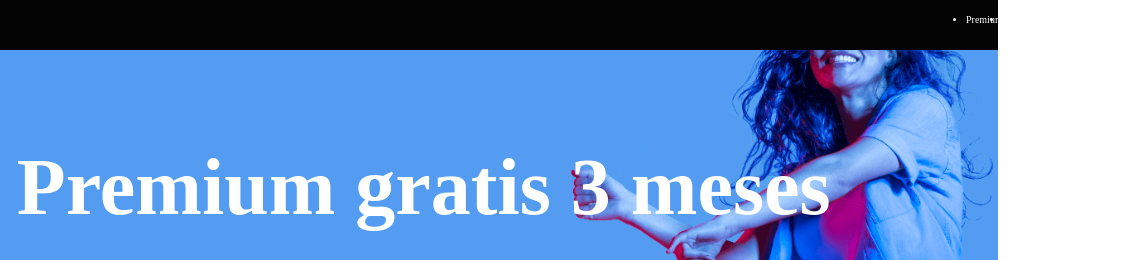
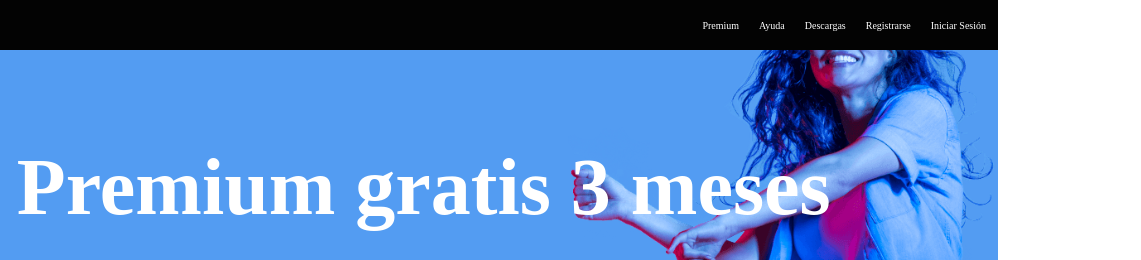
Before and after one commit to marina-fdz/promo-X-module-1-pair-8-spotify, a plain HTML site: page index.html in a window 1280 px wide. Shown: the top 260 px of the page, 282-1423 px from the left, 1141 px wide, since content can reach past the window. Drawn offline with Linux system fonts and the light colour scheme; a web font is replaced by a local one.

Commit message:
cambio menu

```diff
--- a/css/prueba.css
+++ b/css/prueba.css
@@ -35,8 +35,8 @@ body {
 }
 
 .header__menu{
-    max-width: 20px;
-    right: 7px;
+    /* max-width: 20px;
+    right: 7px; */
 }
 
 .header__menu--icon{
@@ -227,6 +227,8 @@ body {
 
     .menu__nav--list{
         display: flex;
+        list-style: none;
+        gap:2rem;
     }
 
 }
```
Also changed, not shown: index.html (+0 -1 lines).
